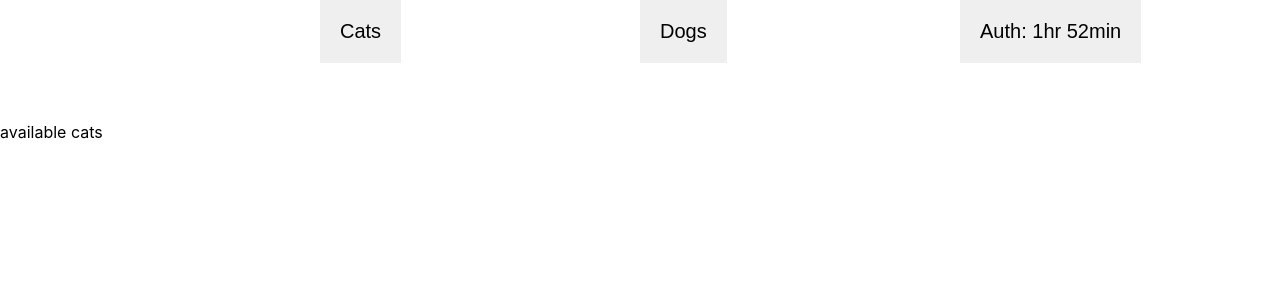
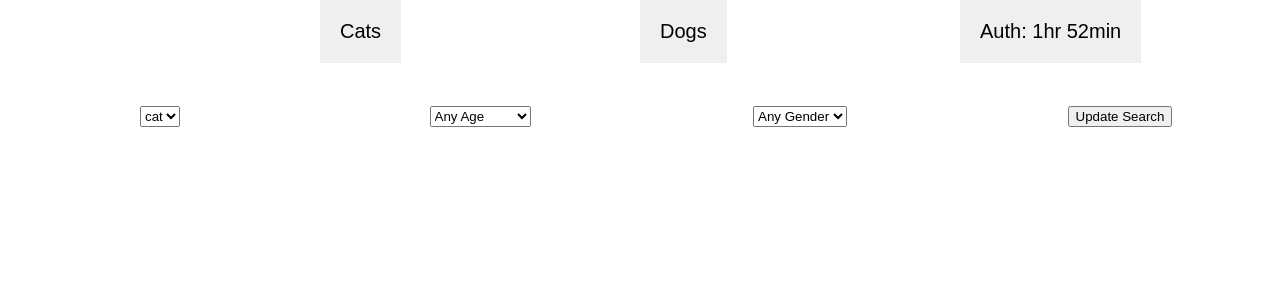
Before and after one commit to TJEverett/Shelter_Client_React, a React (Create React App) app: page /cats in a window 1280 px wide. Shown: the top 300 px of the page. Built offline with nearby package versions, Linux system fonts and the light colour scheme.

Commit message:
create page that will later show animals in shelter and form to filter results

```diff
--- a/src/components/App.js
+++ b/src/components/App.js
@@ -1,11 +1,90 @@
 import React from "react";
 import { BrowserRouter, Switch, Route, Redirect } from "react-router-dom";
 import NavBar from "./NavBar";
+import SearchResult from "./SearchResult";
 
 function App() {
   //Temp Values
   // const authStatus = null;
   const authStatus = "1hr 52min";
+  const animalArray = [
+    {
+      id: "c1",
+      name: "Taz",
+      weightkilo: 5.5,
+      isfemale: false,
+      birthday: "2017-09-08T19:01:55",
+      coloring: "black",
+      description: "indoor / outdoor"
+    },
+    {
+      id: "c2",
+      name: "Phantom",
+      weightkilo: 2.5,
+      isfemale: true,
+      birthday: "2022-09-08T19:01:55",
+      coloring: "black",
+      description: "indoor"
+    },
+    {
+      id: "c3",
+      name: "Sasha",
+      weightkilo: 5.1,
+      isfemale: true,
+      birthday: "2017-09-08T19:01:55",
+      coloring: "grey striped",
+      description: "indoor"
+    },
+    {
+      id: "c4",
+      name: "Tigger",
+      weightkilo: 4.3,
+      isfemale: false,
+      birthday: "2022-09-08T19:01:55",
+      coloring: "grey striped",
+      description: "indoor"
+    },
+    {
+      id: "d1",
+      name: "Ceres",
+      weightkilo: 99.3,
+      isfemale: false,
+      birthday: "2017-09-08T19:01:55",
+      coloring: "blonde",
+      description: "known as Littles",
+      breed: "English Mastiff"
+    },
+    {
+      id: "d2",
+      name: "Cali",
+      weightkilo: 23.4,
+      isfemale: true,
+      birthday: "2022-09-08T19:01:55",
+      coloring: "black",
+      description: "meth lab",
+      breed: "Mutt"
+    },
+    {
+      id: "d3",
+      name: "Elsa",
+      weightkilo: 24.3,
+      isfemale: true,
+      birthday: "2017-09-08T19:01:55",
+      coloring: "black with brown highlights",
+      description: "allergic to food",
+      breed: "Doberman"
+    },
+    {
+      id: "d4",
+      name: "Lowkey",
+      weightkilo: 27.5,
+      isfemale: false,
+      birthday: "2022-09-08T19:01:55",
+      coloring: "black / blonde",
+      description: "tries to eat playmates",
+      breed: "German Shepard"
+    }
+  ]
 
   //Return Logic
   return(
@@ -16,7 +95,7 @@ function App() {
       </div>
       <Switch>
         <Route exact path="/cats">
-          <p>available cats</p>
+          <SearchResult animalType="cat" animalList={animalArray} />
         </Route>
         <Route path="/cats/edit">
           <p>edit/delete cat</p>
@@ -26,7 +105,7 @@ function App() {
         </Route>
 
         <Route exact path="/dogs">
-          <p>available dogs</p>
+          <SearchResult animalType="dog" animalList={animalArray} />
         </Route>
         <Route path="/dogs/edit">
           <p>edit/delete dog</p>
--- /dev/null
+++ b/src/components/SearchForm.js
@@ -0,0 +1,79 @@
+import React from "react";
+import PropTypes from "prop-types";
+
+function SearchForm(props){
+  //Styles Object
+  const styles = {
+    table: {
+      display: "grid",
+      gridTemplateColumns: "1fr 1fr 1fr 1fr",
+      girdTemplateRows: "1fr"
+    },
+    center: {
+      display: "flex",
+      justifyContent: "center"
+    }
+  }
+
+  //Element Functions
+  function BuildSelect(idValue, optionsArray){
+    //options array of object in form of {optionValue: "value1", displayString: "option1"} listed in order of wanted appearance
+    let selectListOptions = [];
+    optionsArray.forEach((entry, index) => {
+      selectListOptions.push(<option key={index} value={entry.optionValue}>{entry.displayString}</option>);
+    });
+    const selectList = <select name={idValue} id={idValue}>{selectListOptions}</select>;
+    return selectList;
+  }
+
+  function FormSubmit(event) {
+    event.preventDefault();
+    console.log("animalType:");
+    console.log(event.target.animalType.value);
+    console.log("animalAge:");
+    console.log(event.target.animalAge.value);
+    console.log("animalGender:");
+    console.log(event.target.animalGender.value);
+  }
+
+  //Select Arrays
+  const animalAge = [
+    { optionValue: "any", displayString: "Any Age" },
+    { optionValue: "under", displayString: "Under 1 Year" },
+    { optionValue: "over", displayString: "Over 1 Year" }
+  ];
+  const animalGender = [
+    { optionValue: "any", displayString: "Any Gender" },
+    { optionValue: "female", displayString: "Female" },
+    { optionValue: "male", displayString: "Male" }
+  ];
+
+  //Return Logic
+  return(
+    <React.Fragment>
+      <form onSubmit={FormSubmit}>
+        <div style={styles.table}>
+          <div style={styles.center}>
+            {BuildSelect("animalType", [{ optionValue: props.animalType, displayString: props.animalType }])}
+          </div>
+          <div style={styles.center}>
+            {BuildSelect("animalAge", animalAge)}
+          </div>
+          <div style={styles.center}>
+            {BuildSelect("animalGender", animalGender)}
+          </div>
+          <div style={styles.center}>
+            <button type="submit">Update Search</button>
+          </div>
+        </div>
+      </form>
+    </React.Fragment>
+  )
+};
+
+SearchForm.propTypes = {
+  animalType: PropTypes.string,
+  submitFunc: PropTypes.func
+};
+
+export default SearchForm;
--- /dev/null
+++ b/src/components/SearchResult.js
@@ -0,0 +1,37 @@
+import React from "react";
+import PropTypes from "prop-types";
+import SearchForm from "./SearchForm";
+
+class SearchResult extends React.Component {
+  constructor(props){
+    super(props);
+    this.state = {
+      animalType: props.animalType,
+      animalList: []
+    };
+  }
+
+  componentDidUpdate() {
+    if(this.props.animalType !== this.state.animalType){
+      this.setState({animalType: this.props.animalType});
+    }
+  }
+
+
+
+  //Render Logic
+  render() {
+    return(
+      <React.Fragment>
+        <SearchForm animalType={this.state.animalType} />
+      </React.Fragment>
+    );
+  }
+}
+
+SearchResult.propTypes = {
+  animalType: PropTypes.string,
+  animalList: PropTypes.arrayOf(PropTypes.object)
+};
+
+export default SearchResult;
```
